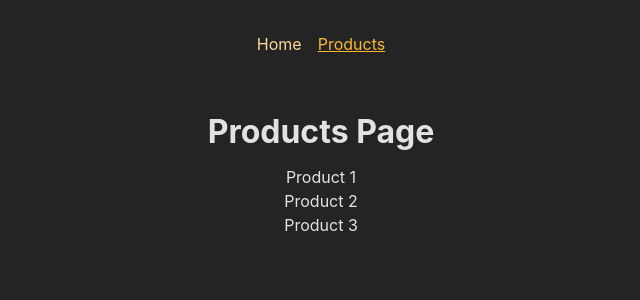
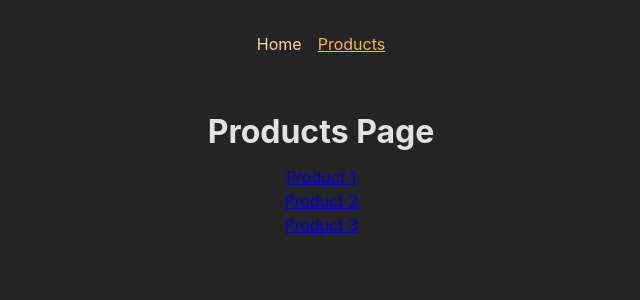
Before and after one commit to Hoang-Minh/react-router, a React (Create React App) app: page /products in a window 1280 px wide. Shown: the top 300 px of the page, without its empty margins (319-959 px from the left). Built offline with nearby package versions, Linux system fonts and the light colour scheme.

Commit message:
Adding Links for dynamic routes

```diff
--- a/src/App.js
+++ b/src/App.js
@@ -5,7 +5,7 @@ import {
   RouterProvider,
 } from "react-router-dom";
 import Home from "./pages/Home";
-import Products from "./pages/Products";
+import ProductsPage from "./pages/Products";
 import RootLayout from "./pages/Root";
 import ErrorPage from "./pages/Error";
 import ProductDetail from "./pages/ProductDetail";
@@ -27,7 +27,7 @@ const router = createBrowserRouter([
     errorElement: <ErrorPage />,
     children: [
       { path: "/", element: <Home /> },
-      { path: "/products", element: <Products /> },
+      { path: "/products", element: <ProductsPage /> },
       { path: "/products/:productId", element: <ProductDetail /> },
     ],
   },
--- a/src/pages/Products.js
+++ b/src/pages/Products.js
@@ -1,16 +1,25 @@
-import React from 'react'
+import React from "react";
+import { Link } from "react-router-dom";
 
-const Products = () => {
+const PRODUCTS = [
+  { id: "p1", title: "Product 1" },
+  { id: "p2", title: "Product 2" },
+  { id: "p3", title: "Product 3" },
+];
+
+const ProductsPage = () => {
   return (
     <>
       <h1>Products Page</h1>
       <ul>
-        <li>Product 1</li>
-        <li>Product 2</li>
-        <li>Product 3</li>
+        {PRODUCTS.map((product) => (
+          <li key={product.id}>
+            <Link to={`/products/${product.id}`}>{product.title}</Link>
+          </li>
+        ))}
       </ul>
     </>
-  )
-}
+  );
+};
 
-export default Products;
+export default ProductsPage;
```
